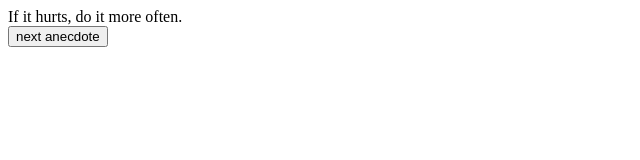
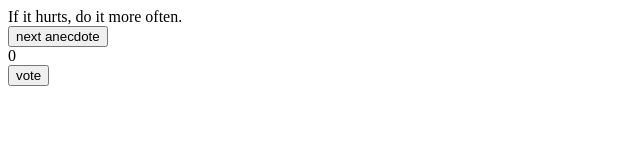
Before and after one commit to iuhmirza/fso-part1, a React (Create React App) app in the folder anecdotes/: page / in a window 1280 px wide. Shown: the top 160 px of the page, without its empty margins (0-640 px from the left). Built offline with nearby package versions, Linux system fonts and the light colour scheme.

Commit message:
Add vote counter

```diff
--- a/anecdotes/src/App.js
+++ b/anecdotes/src/App.js
@@ -15,11 +15,29 @@ const App = () => {
 
   const [selected, setSelected] = useState(0)
 
+  const [points, setPoints] = useState(Array(anecdotes.length).fill(0))
+
   return (
     <div>
       {anecdotes[selected]}
+
       <br></br>
-      <Button text={'next anecdote'} onClick={() => setSelected(Math.floor((Math.random()*anecdotes.length)))}/>
+
+      <Button text = {'next anecdote'} onClick = {() => {
+        setSelected(Math.floor((Math.random()*anecdotes.length)))
+      }}/>
+
+      <br></br>
+
+      {points[selected]}
+
+      <br></br>
+
+      <Button text = {'vote'} onClick = {() => {
+        const newPoints = [...points]
+        newPoints[selected] += 1
+        setPoints([...newPoints])
+      }}/>
     </div>
   )
 }
```
